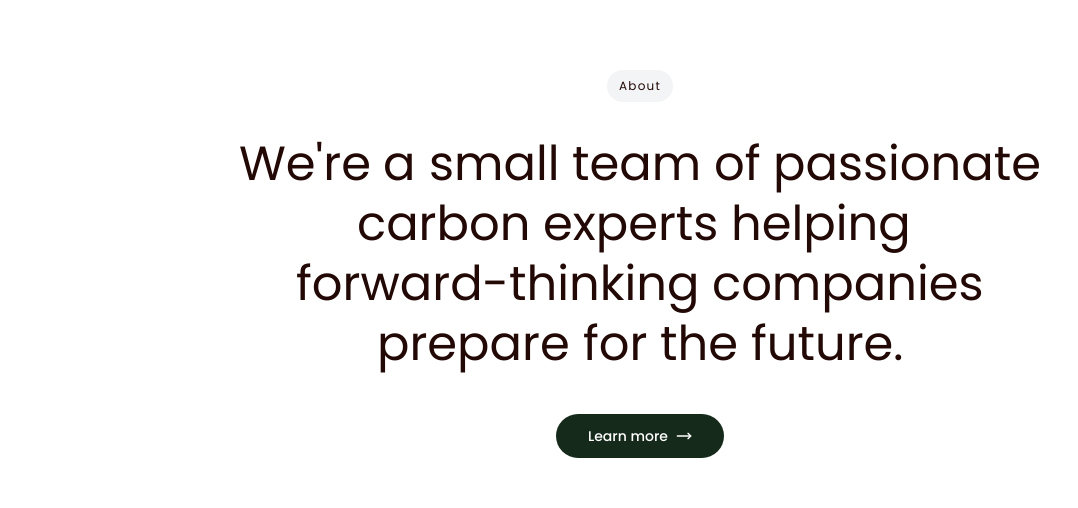
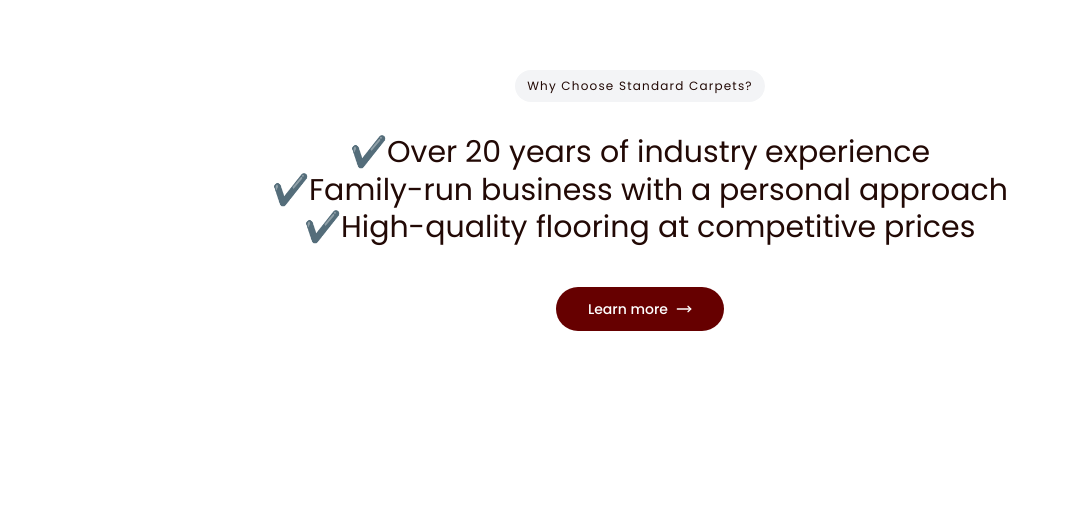
Before and after one commit to yalinmuslem/Moderncarpetstorewebsiteui, a React (Vite) app: page / in a window 1280 px wide. Shown: the part 1813-2321 px from the top of the page, without its empty margins (0-1078 px from the left). Built offline with nearby package versions, Linux system fonts and the light colour scheme.

Commit message:
feat: update About, CTA, and Footer components with new content and styles; add Product component; modify landing page imports

```diff
--- a/src/components/About.tsx
+++ b/src/components/About.tsx
@@ -5,15 +5,15 @@
 
 const About: React.FC = () => {
   const lines = [
-    "We're a small team of passionate",
-    "carbon experts helping forward-thinking companies",
-    "prepare for the future.",
+    "✔️Over 20 years of industry experience",
+    "✔️Family-run business with a personal approach",
+    "✔️High-quality flooring at competitive prices",
   ];
 
   return (
     <section className="text-center py-32 bg-white flex flex-col items-center">
-      <Chip>About</Chip>
-      <div className="text-4xl md:text-5xl font-normal max-w-4xl mx-auto mt-8 leading-tight text-[#220905]">
+      <Chip>Why Choose Standard Carpets?</Chip>
+      <div className="text-3xl md:text-3xl font-normal max-w-4xl mx-auto mt-8 leading-tight text-[#220905]">
         {lines.map((line, idx) => (
           <BlurText
             key={idx}
@@ -25,7 +25,7 @@
           />
         ))}
       </div>
-      <button className="mt-10 bg-[#162a1c] text-white px-8 py-3 rounded-full text-sm font-medium flex items-center gap-2 hover:bg-[#bd0d11] transition-colors">
+      <button className="mt-10 bg-[#660000] text-white px-8 py-3 rounded-full text-sm font-medium flex items-center gap-2 hover:bg-[#bd0d11] transition-colors">
         Learn more <MoveRight size={16} />
       </button>
     </section>
--- a/src/components/CTA.tsx
+++ b/src/components/CTA.tsx
@@ -13,7 +13,7 @@
             Book a free consultation to speak with a carbon expert and discuss
             your goals. Let's build a smarter, greener future for your business.
           </p>
-          <button className="bg-[#162a1c] text-white px-10 py-5 rounded-full font-medium flex items-center gap-2 mx-auto md:mx-0 hover:bg-[#23422c] transition-all">
+          <button className="bg-[#660000] text-white px-10 py-5 rounded-full font-medium flex items-center gap-2 mx-auto md:mx-0 hover:bg-[#bd0d11] transition-all">
             Book my free consultation <MoveRight size={20} />
           </button>
         </div>
--- a/src/components/Footer.tsx
+++ b/src/components/Footer.tsx
@@ -4,12 +4,12 @@
   const currentYear = new Date().getFullYear();
 
   return (
-    <footer className="bg-[#162a1c] text-white pt-24 pb-12 px-6 rounded-t-[3.5rem]">
+    <footer className="bg-[#660000] text-white pt-24 pb-12 px-6 rounded-t-[3.5rem]">
       <div className="max-w-7xl mx-auto grid md:grid-cols-4 gap-16 mb-20">
         <div className="col-span-2">
           <div className="flex items-center gap-2 mb-8">
             <div className="w-6 h-6 bg-white rounded-full flex items-center justify-center">
-              <div className="w-3 h-3 bg-[#162a1c] rounded-tr-full"></div>
+              <div className="w-3 h-3 bg-[#660000] rounded-tr-full"></div>
             </div>
             <span className="text-2xl font-bold tracking-tight">Greenleaf</span>
           </div>
--- a/src/components/Projects.tsx
+++ b/src/components/Product.tsx
@@ -1,5 +1,5 @@
 import React, { useState } from "react";
-import { Plus, Minus } from "lucide-react";
+import { Plus, Minus, MoveRight } from "lucide-react";
 import { motion, AnimatePresence } from "framer-motion";
 import Chip from "./Chip";
 
@@ -7,6 +7,7 @@
   name: string;
   img: string;
   text: string;
+  link: string;
 }
 
 const products: Product[] = [
@@ -14,30 +15,35 @@
     name: "Carpet",
     text: "Experience the ultimate in comfort and style with our premium carpet collection. From plush textures to vibrant colors, our carpets are designed to transform your space into a cozy haven.",
     img: "carpet.png",
+    link: "/carpet",
   },
   {
     name: "Vinyl Flooring",
     text: "Discover the perfect blend of durability and design with our vinyl flooring options. Whether you're looking for a sleek modern look or a classic wood finish, our vinyl flooring is built to withstand the demands of everyday life while elevating your home's aesthetic.",
     img: "vinyl.png",
+    link: "/vinyl",
   },
   {
     name: "Luxury Vinyl Tiles",
     text: "Elevate your space with our luxury vinyl tiles, offering the perfect combination of style and resilience. With a wide range of designs that mimic natural materials, our LVT flooring provides a sophisticated look while being easy to maintain and ideal for high-traffic areas.",
     img: "lvt.png",
+    link: "/lvt",
   },
   {
     name: "Laminate Flooring",
     text: "Transform your home with our laminate flooring, designed to provide the beauty of hardwood at a fraction of the cost. Our laminate options are not only visually stunning but also durable and easy to install, making them the perfect choice for any room in your house.",
     img: "laminated.png",
+    link: "/laminate",
   },
   {
     name: "Mattress & Bed Frame",
     text: "Experience the ultimate in comfort and support with our premium mattress and bed frame collection. Designed to cater to all sleeping styles, our products ensure a restful night's sleep.",
     img: "mattress.png",
+    link: "/mattress",
   },
 ];
 
-const Projects: React.FC = () => {
+const Product: React.FC = () => {
   const [activeIndex, setActiveIndex] = useState<number>(0);
 
   return (
@@ -52,8 +58,8 @@
       <div className="flex flex-col md:flex-row gap-12 items-start">
         {/* SISI KIRI: CROSS-FADE IMAGE */}
         <div className="w-full md:w-1/2 sticky top-10">
-          <div className="relative overflow-hidden rounded-2xl aspect-[4/5] shadow-lg bg-[#162a1c]">
-             {/* Background gelap/brand agar tidak ada putih saat transisi pertama kali */}
+          <div className="relative overflow-hidden rounded-2xl aspect-[4/5] shadow-lg bg-[#660000]">
+            {/* Background gelap/brand agar tidak ada putih saat transisi pertama kali */}
             <AnimatePresence initial={false}>
               <motion.img
                 key={activeIndex}
@@ -82,9 +88,8 @@
               >
                 <div className="flex justify-between items-center py-6 group">
                   <span
-                    className={`text-2xl transition-all duration-300 ${
-                      isActive ? "text-[#220905] font-medium" : "text-gray-400 font-light"
-                    }`}
+                    className={`text-2xl transition-all duration-300 ${isActive ? "text-[#220905] font-medium" : "text-gray-400 font-light"
+                      }`}
                   >
                     {item.name}
                   </span>
@@ -92,13 +97,15 @@
                 </div>
 
                 <div
-                  className={`overflow-hidden transition-all duration-500 ease-in-out ${
-                    isActive ? "max-h-60 pb-8 opacity-100" : "max-h-0 opacity-0"
-                  }`}
+                  className={`overflow-hidden transition-all duration-500 ease-in-out ${isActive ? "max-h-60 pb-8 opacity-100" : "max-h-0 opacity-0"
+                    }`}
                 >
                   <p className="text-gray-600 leading-relaxed max-w-lg">
                     {item.text}
                   </p>
+                  <button className="mt-10 bg-[#660000] text-white px-8 py-3 rounded-full text-sm font-medium flex items-center gap-2 hover:bg-[#bd0d11] transition-colors">
+                    Learn more <MoveRight size={16} />
+                  </button>
                 </div>
               </div>
             );
@@ -109,4 +116,4 @@
   );
 };
 
-export default Projects;
+export default Product;
--- a/src/index.css
+++ b/src/index.css
@@ -50,71 +50,73 @@
 
 :root {
   --radius: 0.625rem;
-  --background: oklch(1 0 0);
-  --foreground: oklch(0.145 0 0);
-  --card: oklch(1 0 0);
-  --card-foreground: oklch(0.145 0 0);
-  --popover: oklch(1 0 0);
-  --popover-foreground: oklch(0.145 0 0);
-  --primary: oklch(0.205 0 0);
-  --primary-foreground: oklch(0.985 0 0);
-  --secondary: oklch(0.97 0 0);
-  --secondary-foreground: oklch(0.205 0 0);
-  --muted: oklch(0.97 0 0);
-  --muted-foreground: oklch(0.556 0 0);
-  --accent: oklch(0.97 0 0);
-  --accent-foreground: oklch(0.205 0 0);
-  --destructive: oklch(0.577 0.245 27.325);
-  --border: oklch(0.922 0 0);
-  --input: oklch(0.922 0 0);
-  --ring: oklch(0.708 0 0);
-  --chart-1: oklch(0.646 0.222 41.116);
-  --chart-2: oklch(0.6 0.118 184.704);
-  --chart-3: oklch(0.398 0.07 227.392);
-  --chart-4: oklch(0.828 0.189 84.429);
-  --chart-5: oklch(0.769 0.188 70.08);
-  --sidebar: oklch(0.985 0 0);
-  --sidebar-foreground: oklch(0.145 0 0);
-  --sidebar-primary: oklch(0.205 0 0);
-  --sidebar-primary-foreground: oklch(0.985 0 0);
-  --sidebar-accent: oklch(0.97 0 0);
-  --sidebar-accent-foreground: oklch(0.205 0 0);
-  --sidebar-border: oklch(0.922 0 0);
-  --sidebar-ring: oklch(0.708 0 0);
+  /* Light mode - red dominant palette (aligned with logo red) */
+  --background: #fff5f5; /* very light pink */
+  --foreground: #3b0a0a; /* dark maroon */
+  --card: #ffecec; /* soft card background */
+  --card-foreground: #3b0a0a;
+  --popover: #ffffff;
+  --popover-foreground: #3b0a0a;
+  --primary: #c8102e; /* brand red */
+  --primary-foreground: #ffffff;
+  --secondary: #f8d7da;
+  --secondary-foreground: #3b0a0a;
+  --muted: #f6b8bd;
+  --muted-foreground: #6b0f14;
+  --accent: #e53935;
+  --accent-foreground: #ffffff;
+  --destructive: #b00020;
+  --border: #f0aeb2;
+  --input: #ffffff;
+  --ring: #ffb3b8;
+  --chart-1: #c8102e;
+  --chart-2: #e57373;
+  --chart-3: #ff9aa2;
+  --chart-4: #ff6b6b;
+  --chart-5: #ffd2d2;
+  --sidebar: #ffffff;
+  --sidebar-foreground: #3b0a0a;
+  --sidebar-primary: #c8102e;
+  --sidebar-primary-foreground: #ffffff;
+  --sidebar-accent: #e53935;
+  --sidebar-accent-foreground: #ffffff;
+  --sidebar-border: #f0aeb2;
+  --sidebar-ring: #ffb3b8;
 }
 
 .dark {
-  --background: oklch(0.145 0 0);
-  --foreground: oklch(0.985 0 0);
-  --card: oklch(0.205 0 0);
-  --card-foreground: oklch(0.985 0 0);
-  --popover: oklch(0.205 0 0);
-  --popover-foreground: oklch(0.985 0 0);
-  --primary: oklch(0.922 0 0);
-  --primary-foreground: oklch(0.205 0 0);
-  --secondary: oklch(0.269 0 0);
-  --secondary-foreground: oklch(0.985 0 0);
-  --muted: oklch(0.269 0 0);
-  --muted-foreground: oklch(0.708 0 0);
-  --accent: oklch(0.269 0 0);
-  --accent-foreground: oklch(0.985 0 0);
-  --destructive: oklch(0.704 0.191 22.216);
-  --border: oklch(1 0 0 / 10%);
-  --input: oklch(1 0 0 / 15%);
-  --ring: oklch(0.556 0 0);
-  --chart-1: oklch(0.488 0.243 264.376);
-  --chart-2: oklch(0.696 0.17 162.48);
-  --chart-3: oklch(0.769 0.188 70.08);
-  --chart-4: oklch(0.627 0.265 303.9);
-  --chart-5: oklch(0.645 0.246 16.439);
-  --sidebar: oklch(0.205 0 0);
-  --sidebar-foreground: oklch(0.985 0 0);
-  --sidebar-primary: oklch(0.488 0.243 264.376);
-  --sidebar-primary-foreground: oklch(0.985 0 0);
-  --sidebar-accent: oklch(0.269 0 0);
-  --sidebar-accent-foreground: oklch(0.985 0 0);
-  --sidebar-border: oklch(1 0 0 / 10%);
-  --sidebar-ring: oklch(0.556 0 0);
+  /* Dark mode - red dominant palette */
+  --background: #2b0608; /* deep maroon */
+  --foreground: #fff5f5;
+  --card: #3b0a0a;
+  --card-foreground: #fff5f5;
+  --popover: #3b0a0a;
+  --popover-foreground: #fff5f5;
+  --primary: #ff4d4f;
+  --primary-foreground: #fff5f5;
+  --secondary: #5a1214;
+  --secondary-foreground: #fff5f5;
+  --muted: #4b0f11;
+  --muted-foreground: #ffb3b8;
+  --accent: #ff6b6b;
+  --accent-foreground: #fff5f5;
+  --destructive: #ff375f;
+  --border: rgba(255,255,255,0.08);
+  --input: rgba(255,255,255,0.04);
+  --ring: #ffb3b8;
+  --chart-1: #ff4d4f;
+  --chart-2: #ff8a80;
+  --chart-3: #ffb3b8;
+  --chart-4: #ff6b6b;
+  --chart-5: #ff9aa2;
+  --sidebar: #3b0a0a;
+  --sidebar-foreground: #fff5f5;
+  --sidebar-primary: #ff4d4f;
+  --sidebar-primary-foreground: #fff5f5;
+  --sidebar-accent: #5a1214;
+  --sidebar-accent-foreground: #fff5f5;
+  --sidebar-border: rgba(255,255,255,0.08);
+  --sidebar-ring: #ffb3b8;
 }
 
 @layer base {
--- a/src/pages/landing-page.tsx
+++ b/src/pages/landing-page.tsx
@@ -9,13 +9,13 @@
 import GradualBlurMemo from "@/components/GradualBlur";
 import { Services } from "@/components/Services";
 import { CTA } from "@/components/CTA";
-import Products from "@/components/Projects";
+import Products from "@/components/Product";
 import Chip from "@/components/Chip";
 
 const GreenleafLanding: React.FC = () => {
   return (
     <>
-      <div className="min-h-screen bg-white text-[#220905] font-sans selection:bg-[#162a1c] selection:text-white">
+      <div className="min-h-screen bg-white text-[#220905] font-sans selection:bg-[#660000] selection:text-white">
         {/* 1. HEADER & NAVIGATION */}
         <Navbar />
 
```
